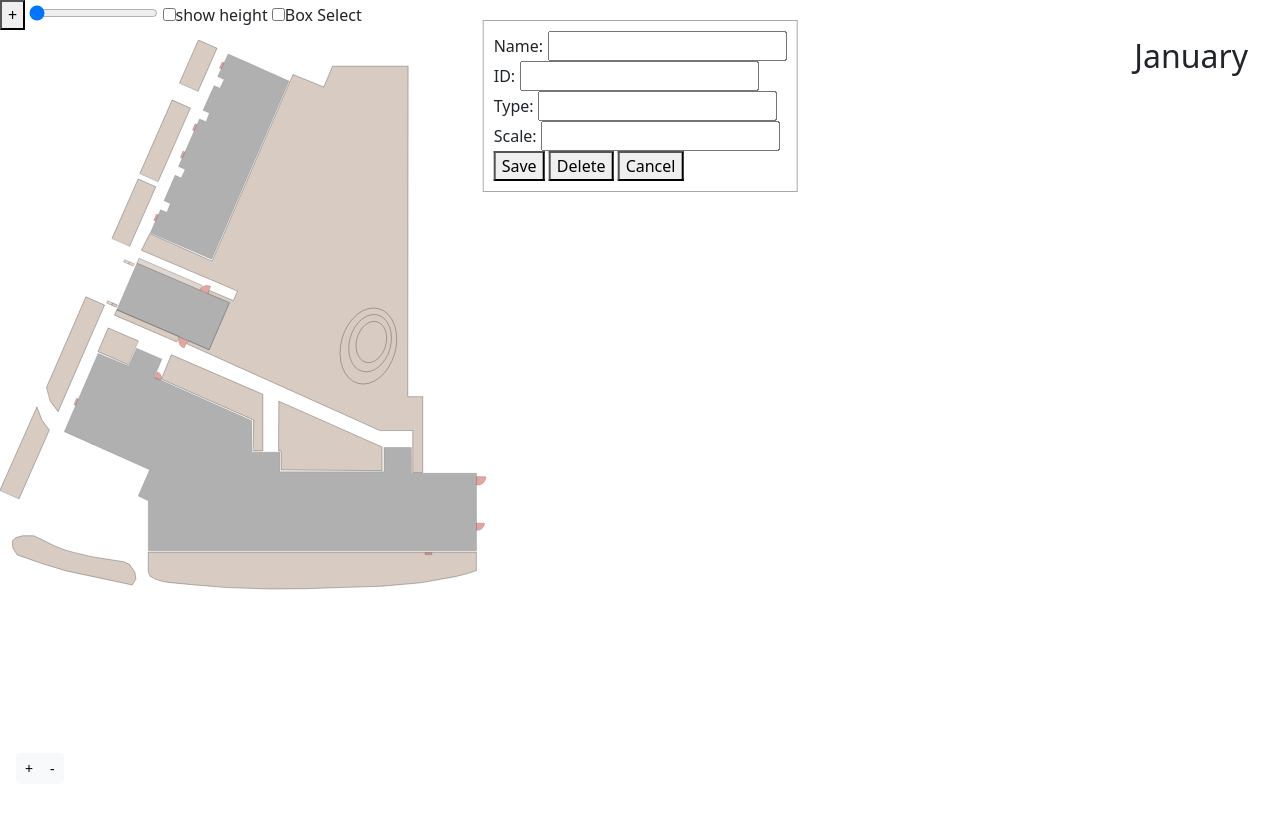
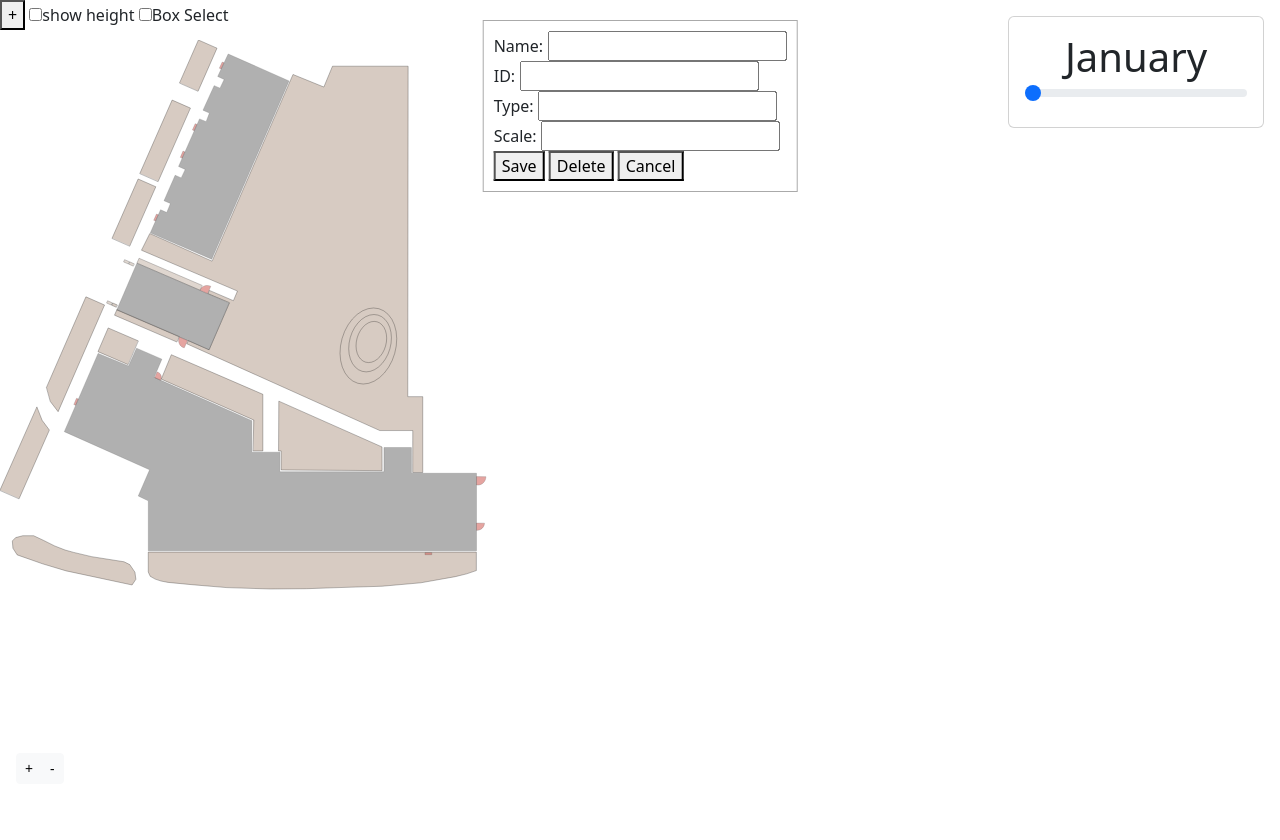
Before and after one commit to heeplr/gardenmap, a Flask app: page / in a window 1280 px wide. Run offline with Flask 3, Linux system fonts and the light colour scheme; data that the repository does not hold is empty; some libraries are stand-ins or nearby versions.

Commit message:
use more bootstrap

```diff
--- a/templates/index.html
+++ b/templates/index.html
@@ -6,7 +6,6 @@
     <title>Garden Map</title>
     <style>
         html, body { margin: 0; overflow: hidden; }
-        #month { font-size: 2em; position:absolute; top: 1em; right: 1em; }
         #toolbar { margin-bottom: 10px; }
         #plants { display: none; position: absolute; background: #fff; border: 1px solid #ccc; max-height: 200px; overflow-y: scroll; z-index: 1; }
         .plants-item { padding: 5px; cursor: grab; border-bottom: 1px solid #eee; user-select: none; }
@@ -25,11 +24,24 @@
         .selected-plant {
           outline: 1px solid #0078ff;
         }
+        #month-controls {
+            position: absolute;
+            top: 1rem;
+            right: 1rem;
+            width: 16rem;
+        }
     </style>
     <link href="/css/bootstrap.min.css" rel="stylesheet" integrity="sha384-LN+7fdVzj6u52u30Kp6M/trliBMCMKTyK833zpbD+pXdCLuTusPj697FH4R/5mcr" crossorigin="anonymous">
 </head>
 <body>
     <script src="/js/bootstrap.bundle.min.js" integrity="sha384-ndDqU0Gzau9qJ1lfW4pNLlhNTkCfHzAVBReH9diLvGRem5+R9g2FzA8ZGN954O5Q" crossorigin="anonymous"></script>
+
+    <div id="month-controls" class="card">
+        <div class="card-body">
+            <div class="display-6 text-center" id="month"></div>
+            <input class="form-range" type="range" min="1" max="12" step="1" value="1" id="monthSlider" onchange="monthUpdateIcons(this.value)" oninput="monthUpdateIcons(this.value)">
+        </div>
+    </div>
 
     <div id="zoom-controls" class="btn-group btn-group-sm" role="group" aria-label="zoom">
       <button type="button" class="btn btn-light" onclick="viewZoom(1.2)">+</button>
@@ -39,7 +51,6 @@
 
     <div id="toolbar">
         <button onclick="plantPaletteToggle()">+</button>
-        <input type="range" min="1" max="12" value="1" id="monthSlider" onchange="monthUpdateIcons(this.value)" oninput="monthUpdateIcons(this.value)">
         <input type="checkbox" id="heightVisualizationToggle" onclick="heightViewToggle(this.checked)">show height
         <input type="checkbox" id="boxSelectToggle" onclick="boxSelectToggle(this.checked)">Box Select
     </div>
@@ -63,8 +74,6 @@
         <button onclick="plantPaletteCancelEdit()">Cancel</button>
     </div>
 
-    <div id="month"></div>
-
     <script>
         {% include "main.js" %}
     </script>
```
